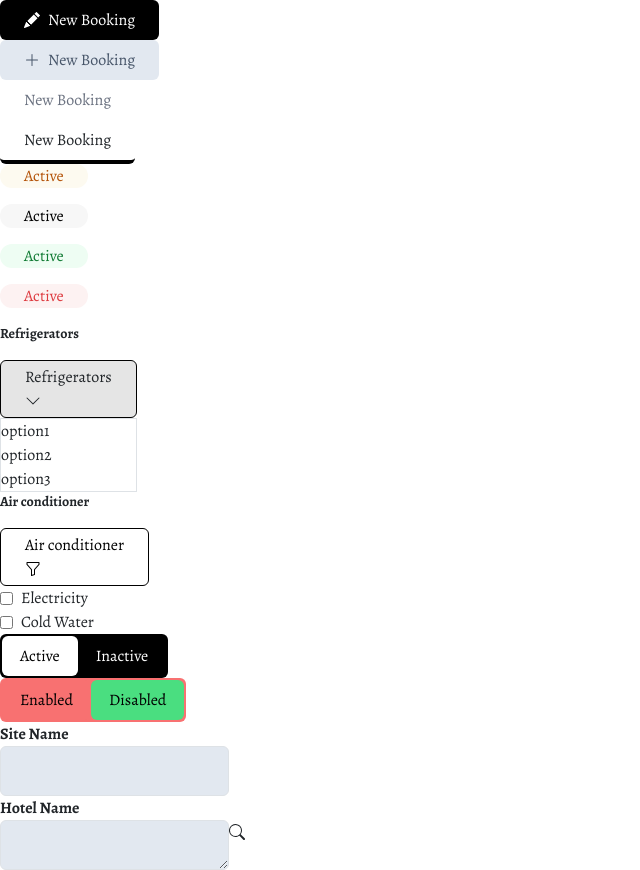
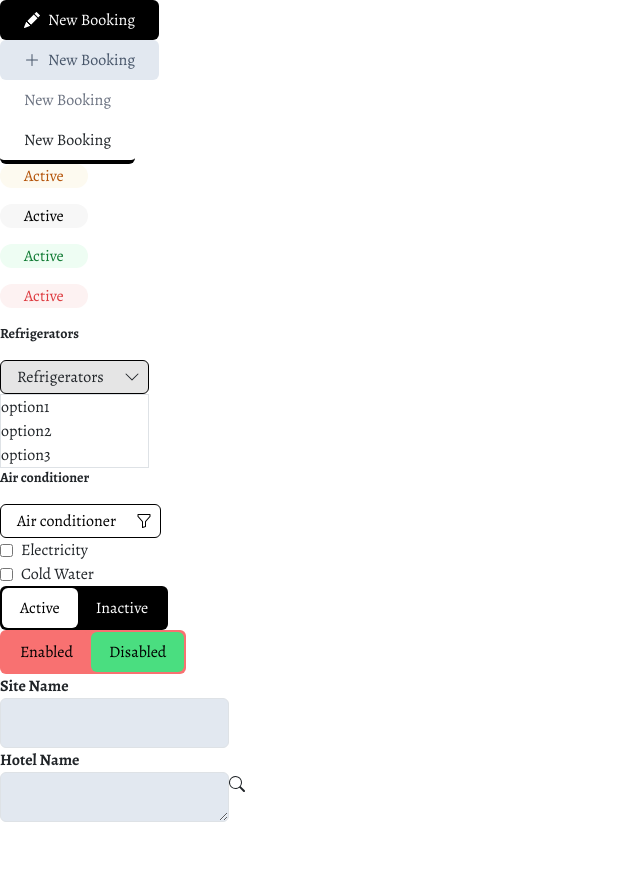
Before and after one commit to sysdale/concierge, a React (Create React App) app: page / in a window 1280 px wide. Both pictures are taken after a click on the button "Refrigerators". Shown: the whole page, without its empty margins (0-640 px from the left). After the commit the page ends 822 px from the top, so only its background shows below. Built offline with nearby package versions, Linux system fonts and the light colour scheme.

Commit message:
dropdown is fine now

```diff
--- a/src/components/DropDownButton.js
+++ b/src/components/DropDownButton.js
@@ -18,11 +18,11 @@ const DropDownButton = ({ theme = "input", placeholder, width = 10, data }) => {
   };
 
   //tailwind part
-  const filter_tw = "bg-white text-black rounded-md border border-black p-3";
-  const input_tw = "pl-3 pr-8.5 bg-neutral-200 border border-black rounded-md";
+  const filter_tw = "bg-white text-black rounded-md border border-black";
+  const input_tw = "bg-neutral-200 border border-black rounded-md";
   const widthClass = `w-${width}`;
 
-  const dropDownButtonThemes = classNames("flex py-1 px-4 space-x-2", {
+  const dropDownButtonThemes = classNames("pl-3 py-1", {
     [filter_tw]: theme === "filter",
     [input_tw]: theme === "input",
   });
@@ -42,15 +42,15 @@ const DropDownButton = ({ theme = "input", placeholder, width = 10, data }) => {
           onClick={dropDownHandler}
           className={`${dropDownButtonThemes} ${widthClass}`}
         >
-          <div className="flex-row space-between">
-            <div>{selectedItem || placeholder}</div>
+          <div className="flex items-center">
+            <div className="pl-1 pr-5">{selectedItem || placeholder}</div>
             <div>{whichIcon}</div>
           </div>
         </button>
 
         {/* dropdown list items logic */}
         {showDropDown && (
-          <div className="flex bg-white border border-slate-200">
+          <div className="bg-white border border-slate-200">
             <ul className="mb-0 pl-0">
               <DropDownItem data={data} itemSelector={itemSelector} />
             </ul>
--- a/src/components/DropDownItem.js
+++ b/src/components/DropDownItem.js
@@ -6,7 +6,7 @@ const DropDownItem = ({ data, itemSelector }) => {
   };
 
   return (
-    <div>
+    <div className="flex-row">
       {data.map((item, index) => (
         <li key={index} className="hover:bg-sky-100 hover:text-black">
           <button onClick={() => handleItemClick(item)}>{item}</button>{" "}
```
